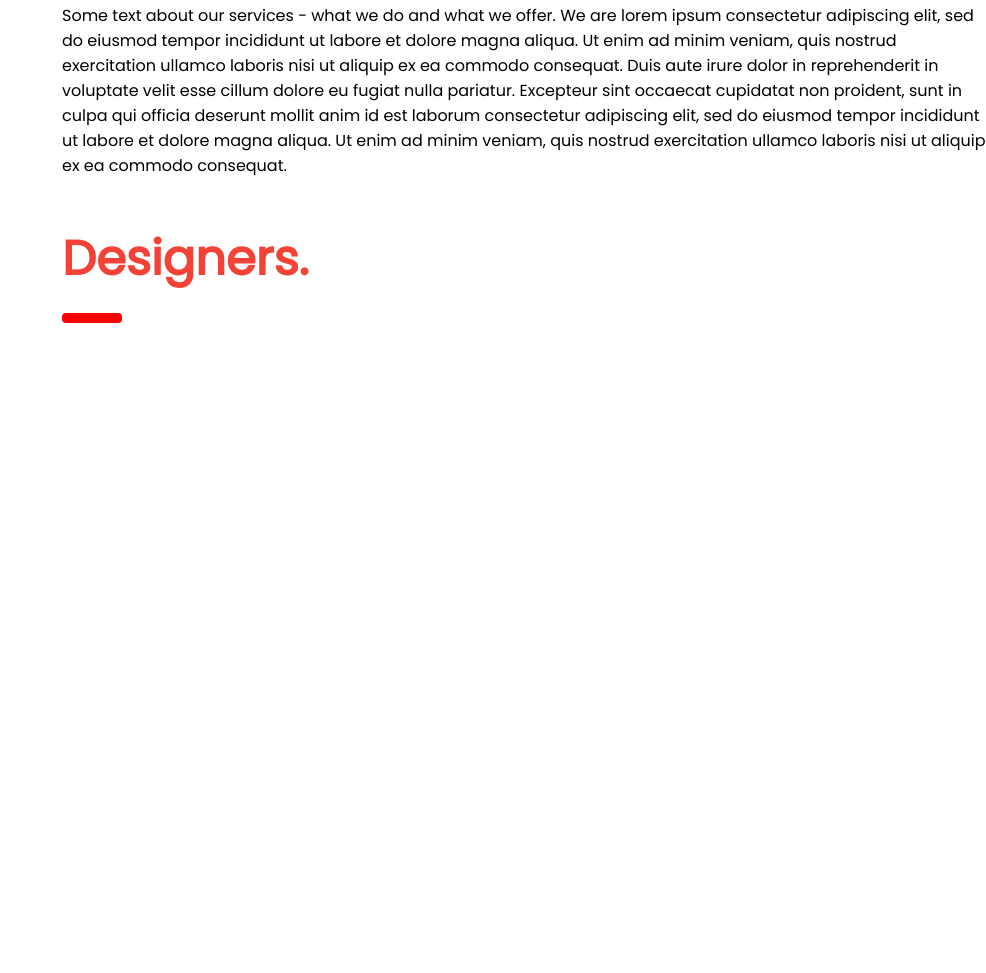
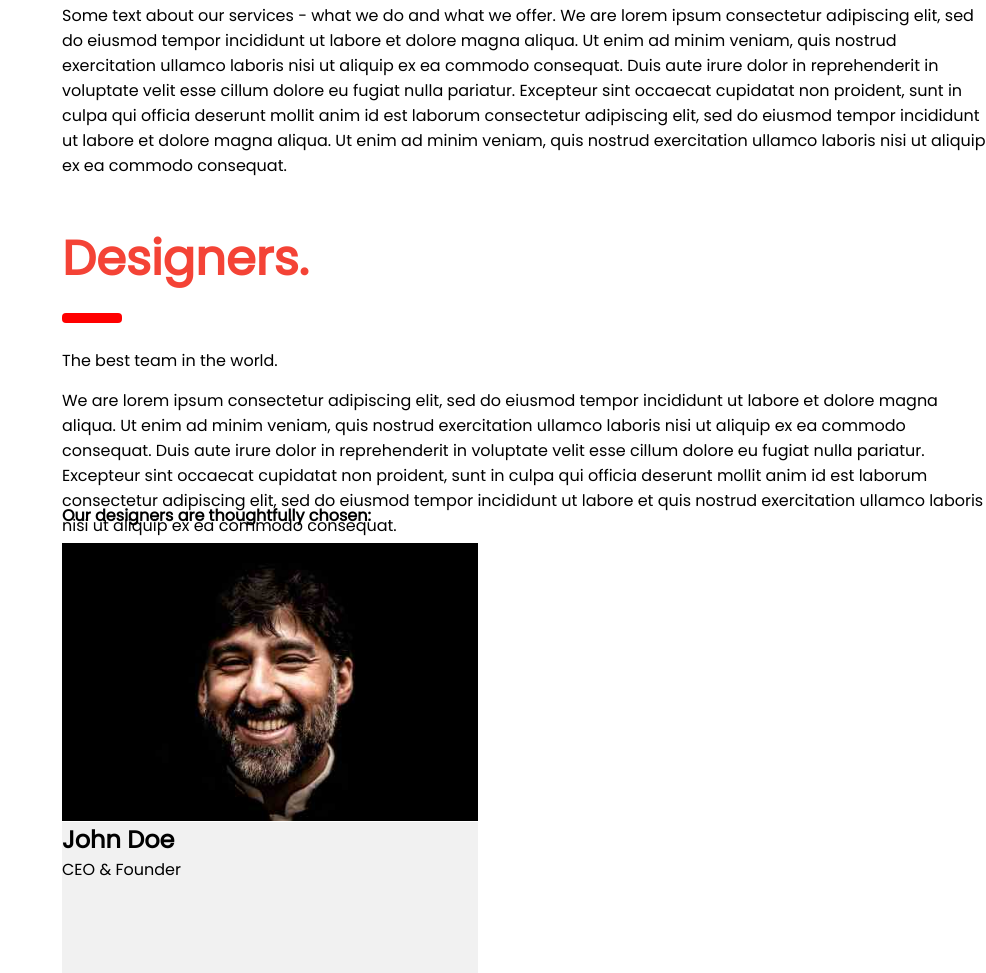
Before and after one commit to samuelmbaya/InteriorDesign, a plain HTML site: page index.html in a window 1280 px wide. Shown: the part 1827-2800 px from the top of the page, without its empty margins (294-1280 px from the left). Before the commit the page ends 2150 px from the top, so only its background shows below. Drawn offline with Linux system fonts and the light colour scheme.

Commit message:
I have attempted to align the designers

```diff
--- a/index.html
+++ b/index.html
@@ -48,8 +48,34 @@
     <div class="Designers">
       <h1 class="fourh1">Designers.</h1>
       <hr class="hr3">
-      <p class="desh1">The best team in the world</p>
+      <p class="desh1">The best team in the world.</p>
       <p class="desh2">We are lorem ipsum consectetur adipiscing elit, sed do eiusmod tempor incididunt ut labore et dolore magna aliqua. Ut enim ad minim veniam, quis nostrud exercitation ullamco laboris nisi ut aliquip ex ea commodo consequat. Duis aute irure dolor in reprehenderit in voluptate velit esse cillum dolore eu fugiat nulla pariatur. Excepteur sint occaecat cupidatat non proident, sunt in culpa qui officia deserunt mollit anim id est laborum consectetur adipiscing elit, sed do eiusmod tempor incididunt ut labore et quis nostrud exercitation ullamco laboris nisi ut aliquip ex ea commodo consequat.</p>
+      <p class="desp"><strong>Our designers are thoughtfully chosen:</strong></p>
+
+      <div class="2member">
+        <img src="img/team2.jpg" alt="male" class="team2">
+        <div class="des2info">
+          <h2 class="jdh1">John Doe</h2>
+          <p class="jdp1">CEO & Founder</p>
+        </div>
+
+        <div>
+          <img src="img/team1.jpg" alt="male" class="team1">
+          <div class="des2info">
+            <h2 class="jdh1">Jane Doe</h2>
+            <p class="jdp1">CEO & Founder</p>
+        </div>
+
+        <div>
+          <img src="img/team3.jpg" alt="male" class="team3">
+          <div class="des2info">
+            <h2 class="jdh1">Mike Ross</h2>
+            <p class="jdp1">CEO & Founder</p>
+        </div>
+
+      </div>
+
+
     </div>
 
 
--- a/style.css
+++ b/style.css
@@ -165,9 +165,59 @@ li a:hover {
 }
 
 .desh1{
-
+  position: absolute;
+  margin-top: 2175px;
+  margin-left: 356px;
 }
 
 .desh2{
+  position: absolute;
+  margin-top: 2215px;
+  margin-left: 356px;
+}
 
+.desp{
+  position: absolute;
+  margin-top: 2330px;
+  margin-left: 356px;
 }
+
+.team2{
+ position: absolute;
+ margin-left: 356px;
+ margin-top: 2370px;
+ width: 415.5px;
+ height: 278px;
+}
+
+/* .team1{
+ position: absolute;
+ margin-left: 693px;
+ margin-top: 2370px;
+ width: 322.514px;
+ height: 214.729px;
+}
+
+.team3{
+ position: absolute;
+ margin-left: 1030px;
+ margin-top: 2370px;
+ width: 322.514px;
+ height: 214.729px;
+} */
+
+.des2info{
+  position: absolute;
+  margin-left: 356px;
+  margin-top: 2649px;
+  width: 415.5px;
+  color: #000;
+  background-color: #f1f1f1;
+  height: 245px;
+}
+
+.jhd1{
+  padding-top: 80px;
+  font-size: 15px;
+  font-weight: 1000;
+}
```
